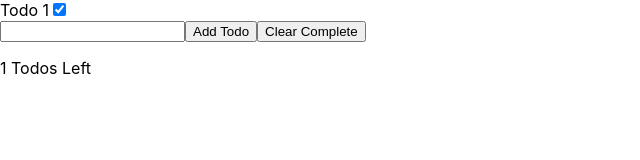
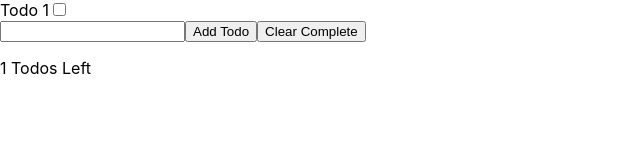
Before and after one commit to ioanh/react-to-do-app, a React (Create React App) app: page / in a window 1280 px wide. Shown: the top 160 px of the page, without its empty margins (0-640 px from the left). Built offline with nearby package versions, Linux system fonts and the light colour scheme.

Commit message:
playing with the checkbox

```diff
--- a/src/App.js
+++ b/src/App.js
@@ -4,7 +4,7 @@ import ToDoList from './ToDoList'
 import React, {useState, useRef} from 'react';
 
 function App() {
-  const [todos, setTodo] = useState([{id: 1, name: 'Todo 1', complete: true}])
+  const [todos, setTodo] = useState([{id: 1, name: 'Todo 1', complete: false}])
   const toDoNameRef = useRef();
 
   function addToDo(){
```
